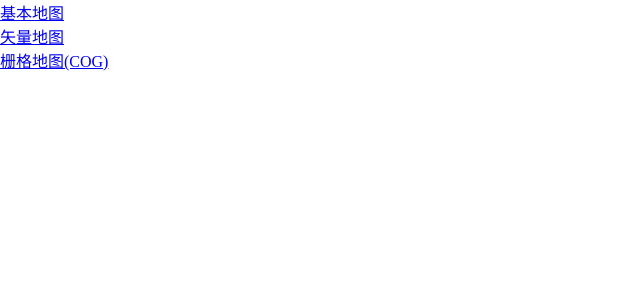
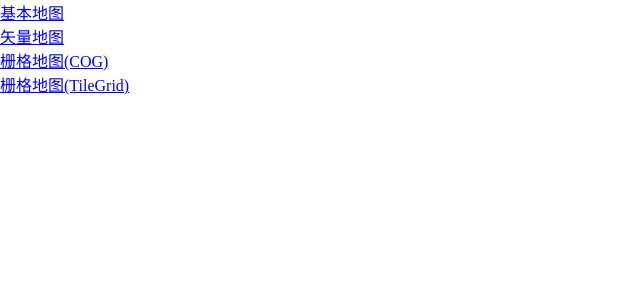
Before and after one commit to mengdongbao/learn-ol, a Vue app: page / in a window 1280 px wide. Shown: the top 300 px of the page, without its empty margins (0-640 px from the left). Built offline with nearby package versions, Linux system fonts and the light colour scheme; the HTML template or start-up script is replaced by a standard one.

Commit message:
添加 TileGrid

```diff
--- a/src/router/index.ts
+++ b/src/router/index.ts
@@ -34,6 +34,11 @@ const router = createRouter({
       name: 'rasterCOG',
       component: () => import('@/views/raster/RasterCOG.vue')
     },
+    {
+      path: '/tileGrid',
+      name: 'tileGrid',
+      component: () => import('@/views/raster/TileGrid.vue')
+    },
   ],
 })
 
--- a/src/views/HomeView.vue
+++ b/src/views/HomeView.vue
@@ -12,6 +12,9 @@
     <div>
       <router-link :to="{name: 'rasterCOG'}">栅格地图(COG)</router-link>
     </div>
+    <div>
+      <router-link :to="{name: 'tileGrid'}">栅格地图(TileGrid)</router-link>
+    </div>
   </div>
 </template>
 
--- a/src/views/raster/RasterCOG.vue
+++ b/src/views/raster/RasterCOG.vue
@@ -2,6 +2,7 @@
 import GeoTIFF from 'ol/source/GeoTIFF.js';
 import { useInit } from '../base/hooks/useInit';
 import {onMounted} from 'vue';
+// import TileLayer from 'ol/layer/Tile';
 import TileLayer from 'ol/layer/WebGLTile.js';
 
 const handler = useInit()
@@ -9,7 +10,8 @@ onMounted(() => {
     const source = new GeoTIFF({
         sources: [
             {
-                url: '/data/LUCC30.tif',
+                // url: '/data/LUCC30.tif',
+                url: 'https://sentinel-cogs.s3.us-west-2.amazonaws.com/sentinel-s2-l2a-cogs/36/Q/WD/2020/7/S2A_36QWD_20200701_0_L2A/TCI.tif',
             },
         ],
     });
--- /dev/null
+++ b/src/views/raster/TileGrid.vue
@@ -0,0 +1,20 @@
+<script setup lang="ts">
+import { onMounted } from 'vue';
+import { useInit } from '../base/hooks/useInit';
+import { XYZ } from 'ol/source';
+
+const handler = useInit()
+onMounted(() => {
+    const { map } = handler
+    const source = new XYZ()
+    const grid = source.getTileGrid()
+    window.grid = grid
+})
+</script>
+
+<template>
+  <div id="map" style="height: 600px;"></div>
+</template>
+
+<style scoped lang="less">
+</style>
```
